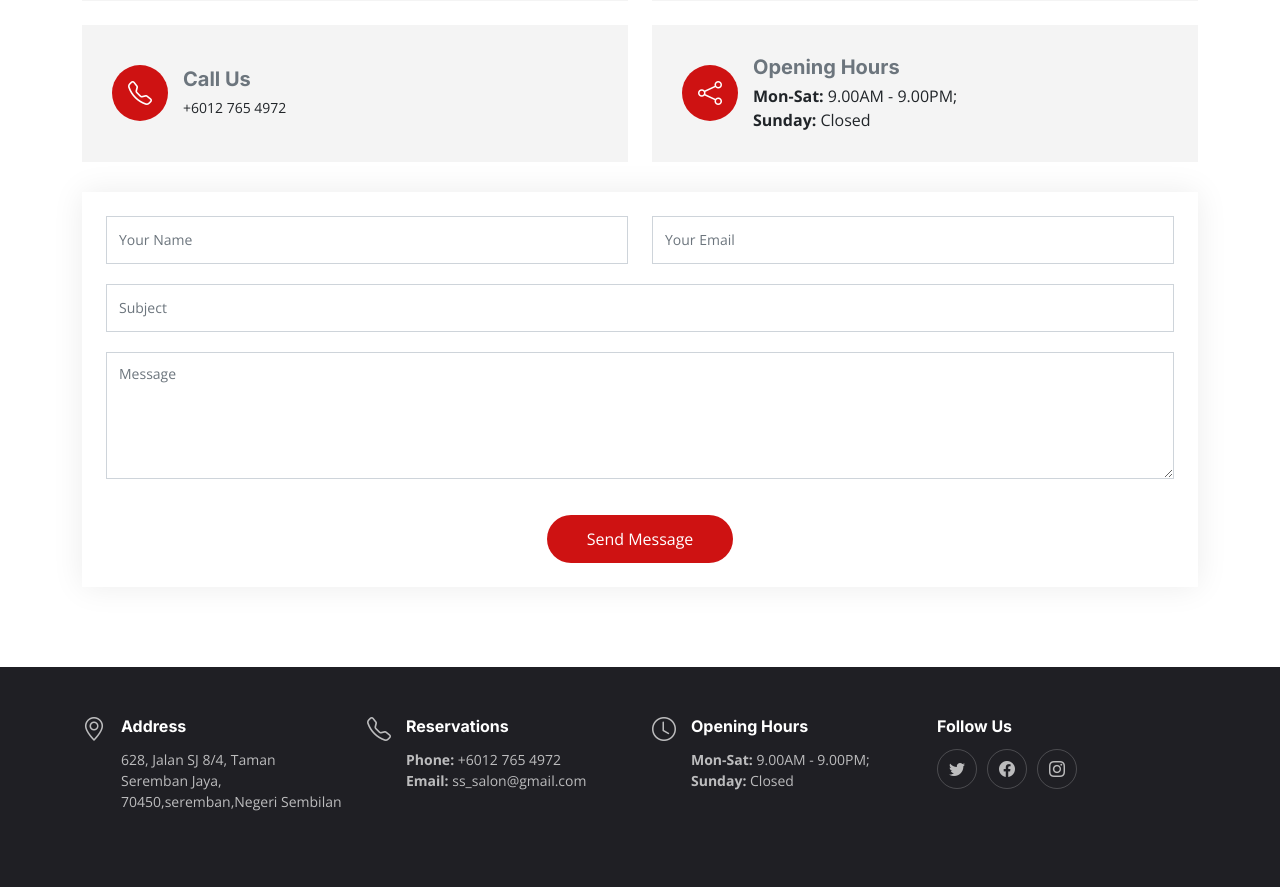
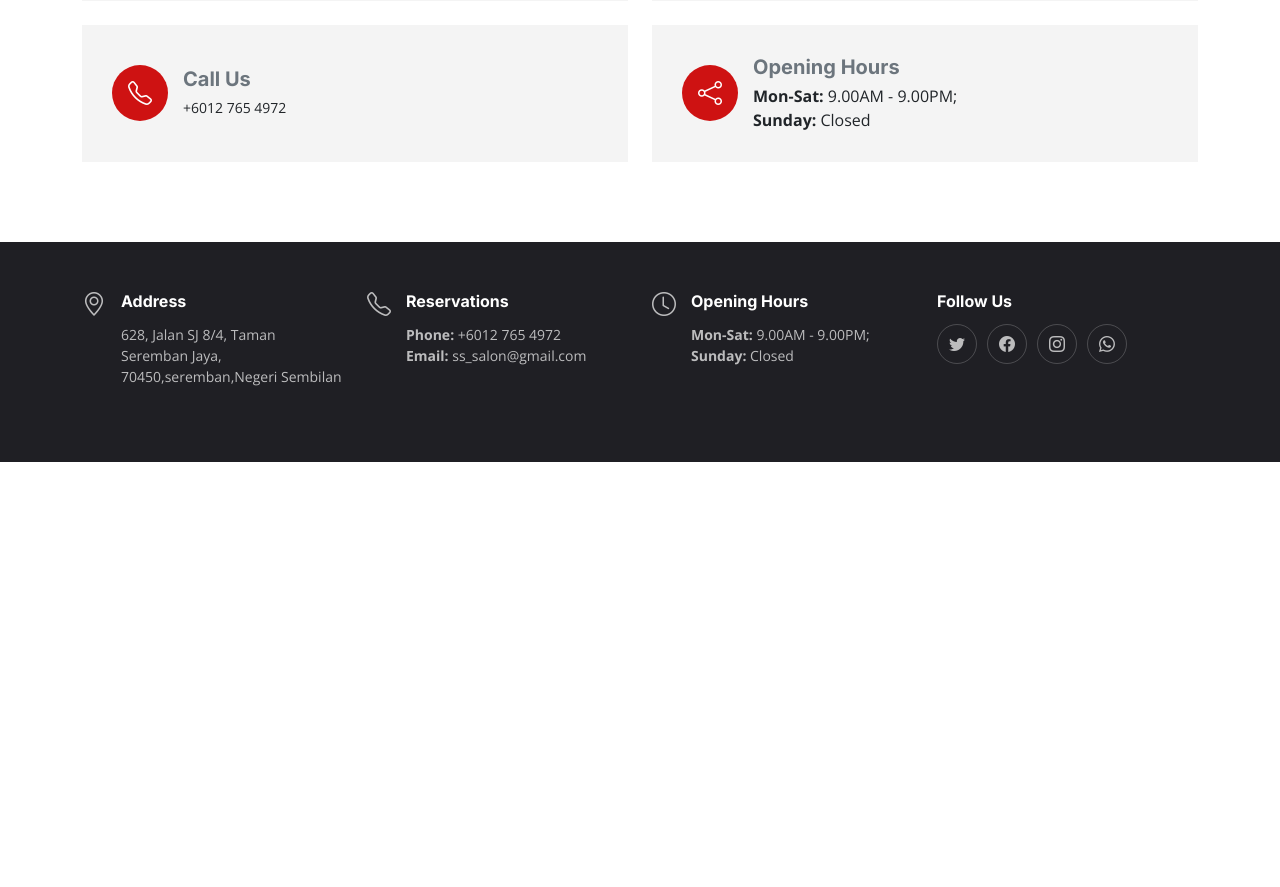
Before and after one commit to elenchelian/Salon, a PHP site: page / in a window 1280 px wide. Shown: the part 4111-4998 px from the top of the page. After the commit the page ends 4573 px from the top, so only its background shows below. Run offline with PHP 8.4, Linux system fonts and the light colour scheme.

Commit message:
Front-Ui

```diff
--- a/User/forms/contact.php
+++ b/User/forms/contact.php
@@ -7,7 +7,7 @@
   */
 
   // Replace contact@example.com with your real receiving email address
-  $receiving_email_address = 'contact@example.com';
+  $receiving_email_address = 'elenchelianelen@gmail.com';
 
   if( file_exists($php_email_form = '../assets/vendor/php-email-form/php-email-form.php' )) {
     include( $php_email_form );
--- a/User/index.html
+++ b/User/index.html
@@ -395,7 +395,7 @@
 
         </div>
 
-        <form action="forms/contact.php" method="post" role="form" class="php-email-form p-3 p-md-4">
+        <!-- <form action="forms/contact.php" method="post" role="form" class="php-email-form p-3 p-md-4">
           <div class="row">
             <div class="col-xl-6 form-group">
               <input type="text" name="name" class="form-control" id="name" placeholder="Your Name" required>
@@ -416,7 +416,7 @@
             <div class="sent-message">Your message has been sent. Thank you!</div>
           </div>
           <div class="text-center"><button type="submit">Send Message</button></div>
-        </form>
+        </form> -->
         <!--End Contact Form -->
 
       </div>
@@ -466,6 +466,7 @@
             <a href="#" class="twitter"><i class="bi bi-twitter"></i></a>
             <a href="#" class="facebook"><i class="bi bi-facebook"></i></a>
             <a href="#" class="instagram"><i class="bi bi-instagram"></i></a>
+            <a href="#" class="whatsapp"><i class="bi bi-whatsapp"></i></a>
           </div>
         </div>
 
```
